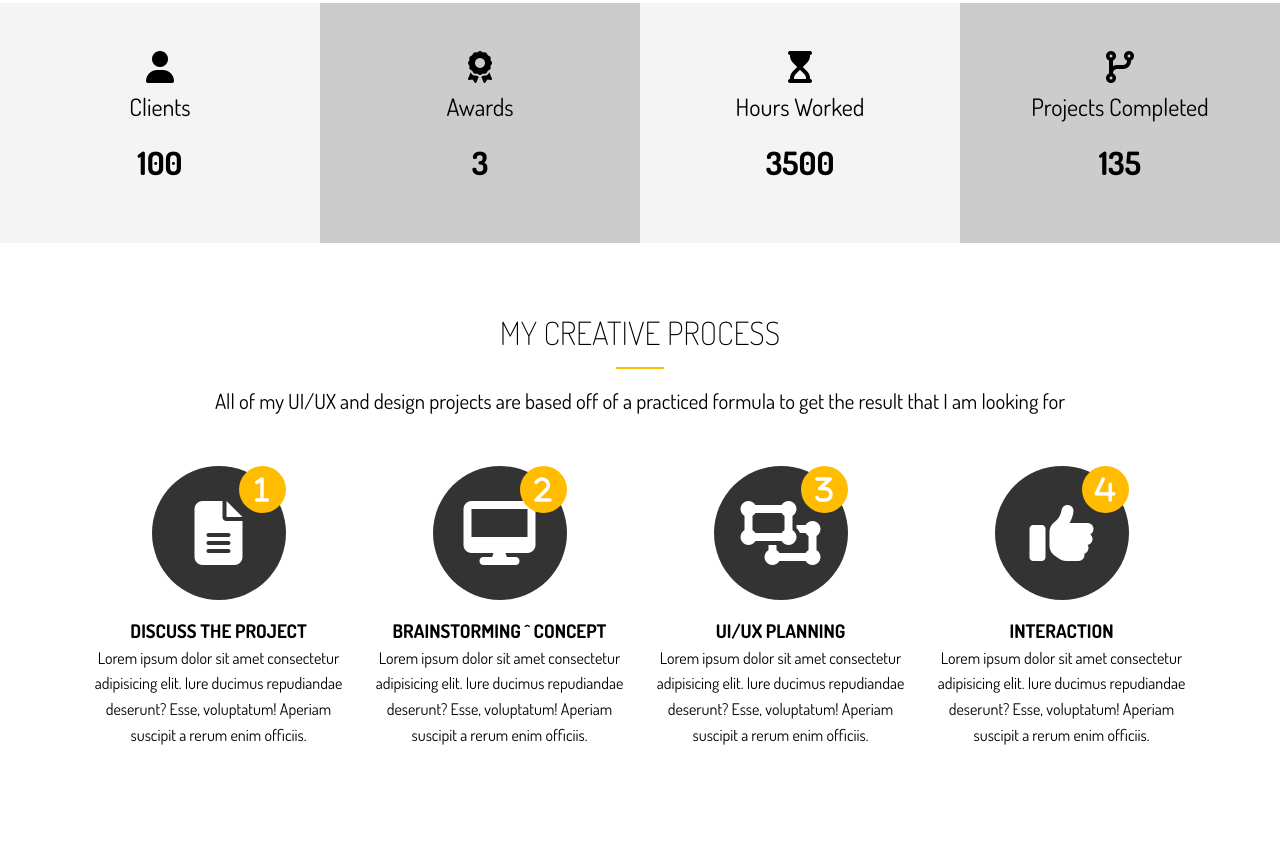
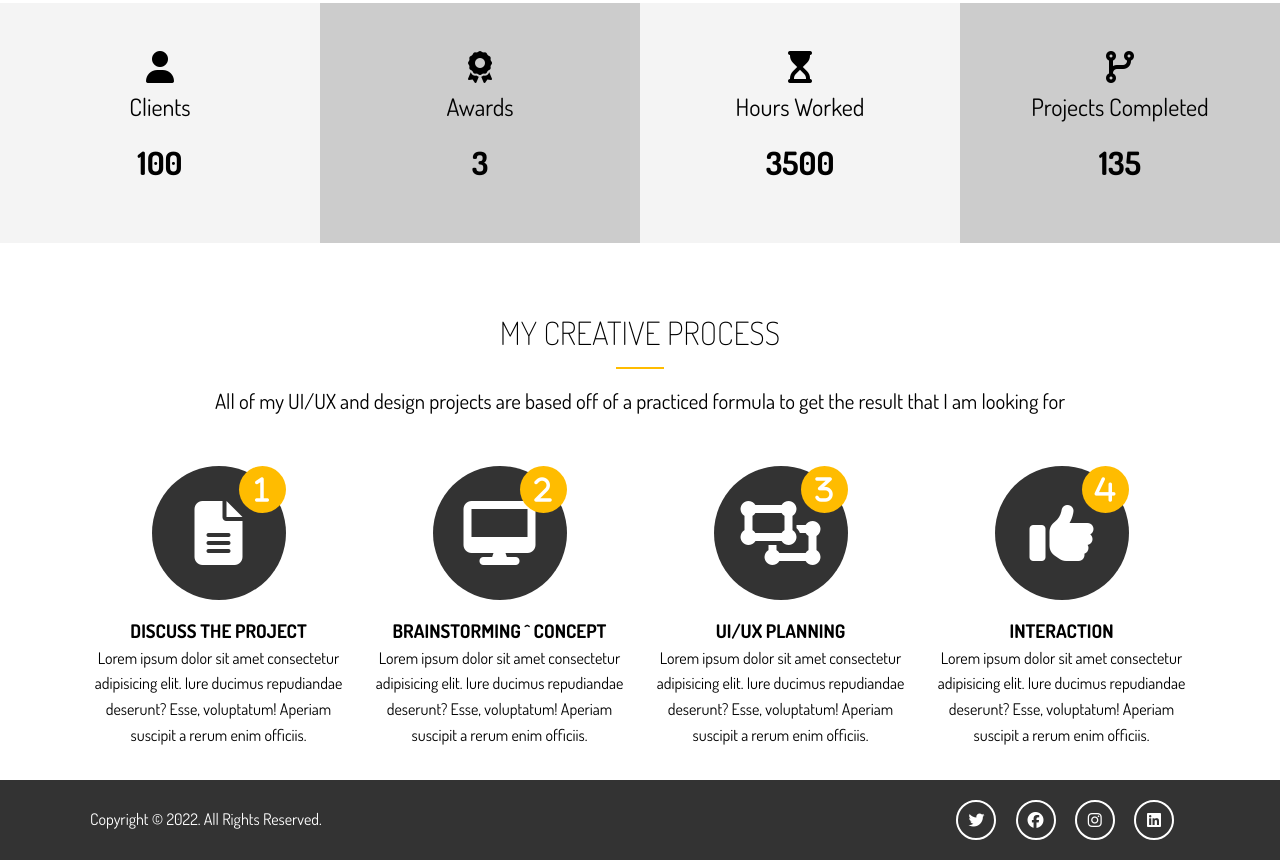
Before and after one commit to serhatprogramming/Portfolio-Page, a plain HTML site: page dist/index.html in a window 1280 px wide. Shown: the part 1209-2069 px from the top of the page. Before the commit the page ends 1989 px from the top, so only its background shows below. Drawn offline with Linux system fonts and the light colour scheme.

Commit message:
footer done!

```diff
--- a/dist/css/main.css
+++ b/dist/css/main.css
@@ -190,15 +190,16 @@ img {
       height: 90px;
       line-height: 90px; }
       #home-c .process-icon:hover .process-step {
-        background-color: #333; }
+        background-color: #333;
+        color: #fff; }
   #home-c .process-step {
     display: flex;
     justify-content: center;
     align-items: center;
     font-size: 28px;
     background-color: #ffbc00;
+    color: #fff;
     border-radius: 50%;
-    color: #fff;
     position: absolute;
     width: 15px;
     height: 15px;
@@ -207,3 +208,25 @@ img {
     top: 0;
     right: 0;
     transition: all 1s; }
+
+#main-footer {
+  background-color: #333;
+  color: #fff;
+  height: 5rem; }
+  #main-footer .footer-content {
+    display: flex;
+    justify-content: space-between;
+    align-items: center;
+    height: 100%; }
+    #main-footer .footer-content .social i {
+      margin-right: 1rem;
+      border: 2px solid #fff;
+      border-radius: 50%;
+      height: 20px;
+      width: 20px;
+      line-height: 20px;
+      text-align: center;
+      padding: 0.5rem; }
+      #main-footer .footer-content .social i:hover {
+        background-color: #ffbc00;
+        color: #333; }
--- a/dist/index.html
+++ b/dist/index.html
@@ -191,6 +191,19 @@
       </div>
     </section>
 
+    <!-- Footer -->
+    <footer id="main-footer">
+      <div class="footer-content container">
+        <p>Copyright &copy; 2022. All Rights Reserved.</p>
+        <div class="social">
+          <i class="fa-brands fa-twitter"></i>
+          <i class="fa-brands fa-facebook"></i>
+          <i class="fa-brands fa-instagram"></i>
+          <i class="fa-brands fa-linkedin"></i>
+        </div>
+      </div>
+    </footer>
+
     <!-- Type Effect Tutorial: https://www.youtube.com/watch?v=POX3dT-pB4E -->
     <script src="js/typewriter.js"></script>
   </body>
```
